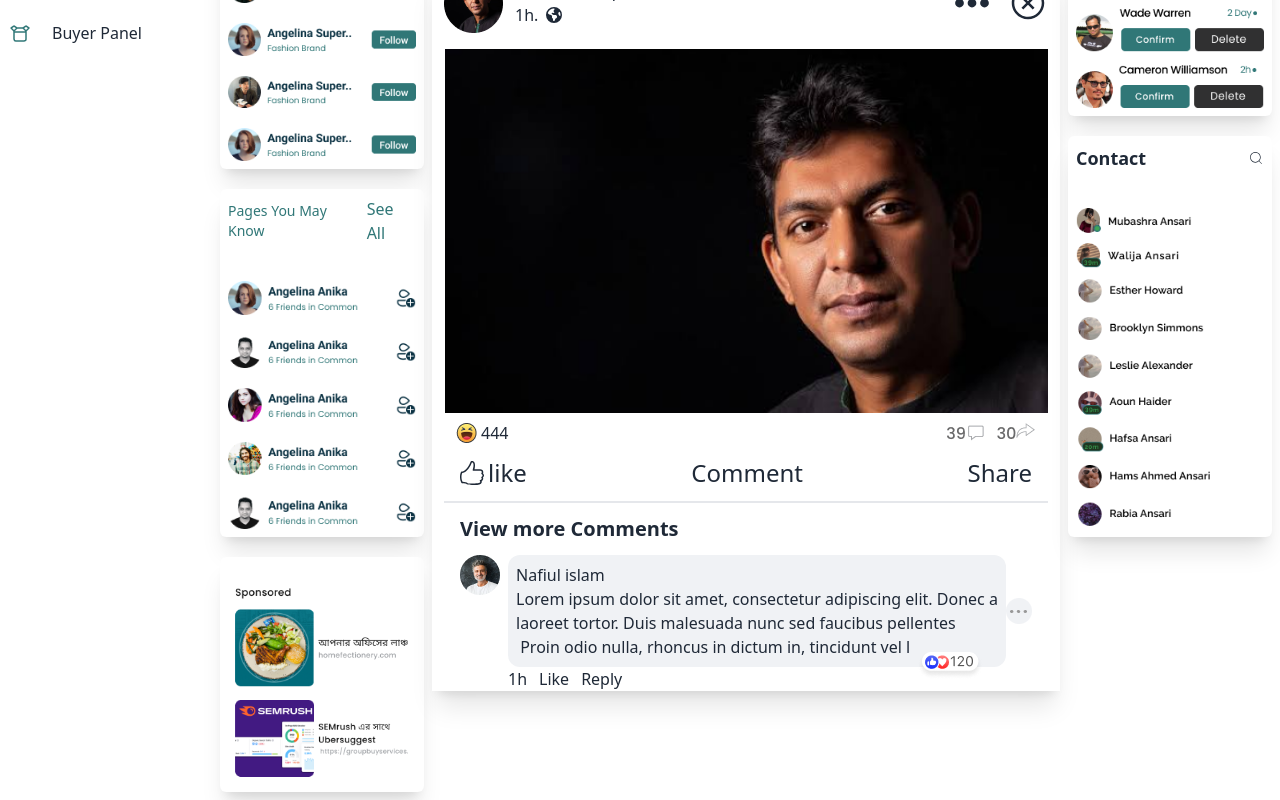
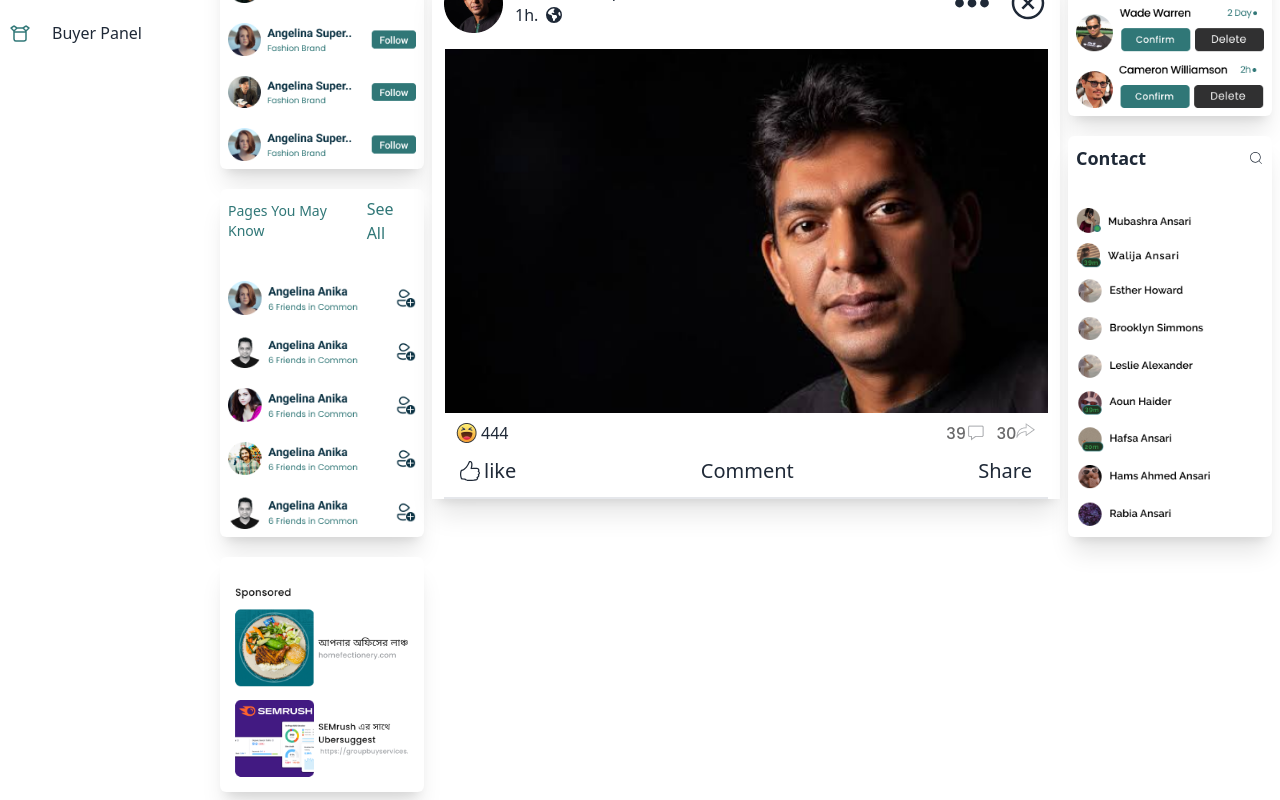
Before and after one commit to MahmudulMahi/QP-Frontend, a React (Vite) app: page / in a window 1280 px wide. Shown: the part 475-1275 px from the top of the page. Built offline with nearby package versions, Linux system fonts and the light colour scheme.

Commit message:
create post section

```diff
--- a/src/Pages/Home/PostCard/PostCard.jsx
+++ b/src/Pages/Home/PostCard/PostCard.jsx
@@ -1,4 +1,4 @@
-import React from 'react';
+import React, { useState } from 'react';
 import img from '../../../assets/homeimg/Ellipse 1773.png'
 import coverimg from '../../../assets/homeimg/Frame 34746.png'
 import { FaEarthAmericas } from "react-icons/fa6";
@@ -14,6 +14,11 @@ import { SlLike } from "react-icons/sl";
 
 
 const PostCard = () => {
+  const [isCommentSectionVisible, setIsCommentSectionVisible] = useState(false);
+
+  const toggleCommentSection = () => {
+    setIsCommentSectionVisible(!isCommentSectionVisible);
+  };
   return (
     <div className='bg-white shadow-xl mt-5 px-3'>
       <div className=' flex items-center justify-between '>
@@ -51,34 +56,34 @@ const PostCard = () => {
 
       <div className='flex justify-between items-center mt-3 px-4 border-b-2 pb-3'>
 
-        <div className='flex items-center text-2xl space-x-1'>
+        <div className='flex items-center text-xl space-x-1'>
           <SlLike />
           <button>like</button>
         </div>
         <div>
-          <button className='text-2xl'> Comment</button>
+          <button onClick={toggleCommentSection} className='text-xl'> Comment</button>
         </div>
         <div>
-          <button className='text-2xl'>Share</button>
+          <button className='text-xl'>Share</button>
         </div>
 
       </div>
       {/* comment section */}
+      {isCommentSectionVisible && (
         <div className='px-4 mt-3'>
           <button className='text-xl font-semibold pb-3'>View more Comments</button>
 
           <div className='flex gap-2'>
             <img className='w-[40px] h-[40px]' src={commenticon} alt="" />
-          <div className='flex justify-center items-center'>
+            <div className='flex items-center'>
+              <div className=''>
                 <div className='bg-[#F0F2F5] rounded-xl p-2'>
                   <p className='font-medium'>Nafiul islam</p>
                   <p>Lorem ipsum dolor sit amet, consectetur adipiscing elit. Donec a laoreet tortor. Duis malesuada nunc sed faucibus pellentes  Proin odio nulla, rhoncus in dictum in, tincidunt vel l</p>
                 </div>
-            <img src={doticon} alt="" />
-          </div>
-        </div>
-      </div>
-      <div className='flex justify-between px-16 '>
+
+                {/* <img src={doticon} alt="" /> */}
+                <div className='flex justify-between px-6 '>
                   <div className='flex space-x-3'>
                     <p>1h</p>
                     <p>Like</p>
@@ -88,6 +93,23 @@ const PostCard = () => {
                     <img className='-mt-4 ' src={statusicon} alt="" />
                   </div>
                 </div>
+
+              </div>
+                  <img src={doticon} alt="" />
+            </div>
+          </div>
+        </div>
+      )}
+      {/* <div className='flex justify-between px-16 '>
+        <div className='flex space-x-3'>
+          <p>1h</p>
+          <p>Like</p>
+          <p>Reply</p>
+        </div>
+        <div>
+          <img className='-mt-4 ' src={statusicon} alt="" />
+        </div>
+      </div> */}
     </div>
   );
 };
```
Lines whose indentation alone changed are shown as unchanged.
